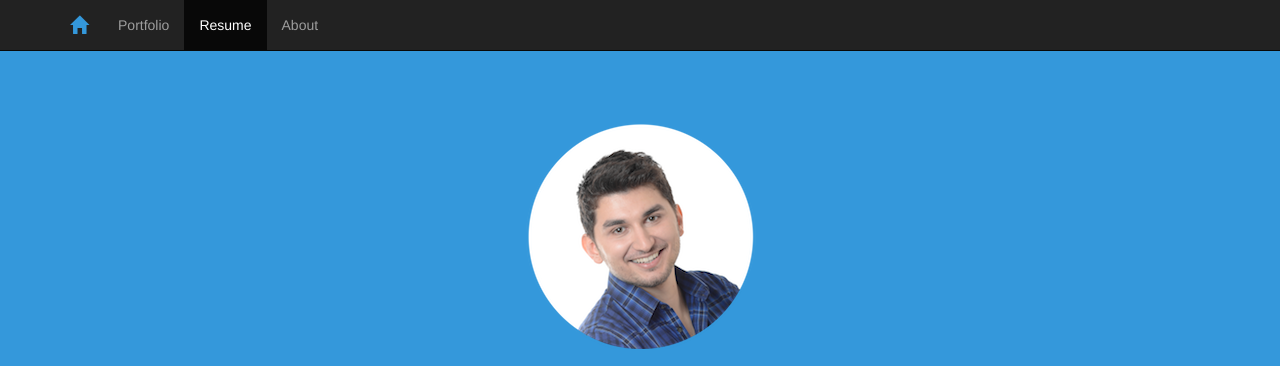
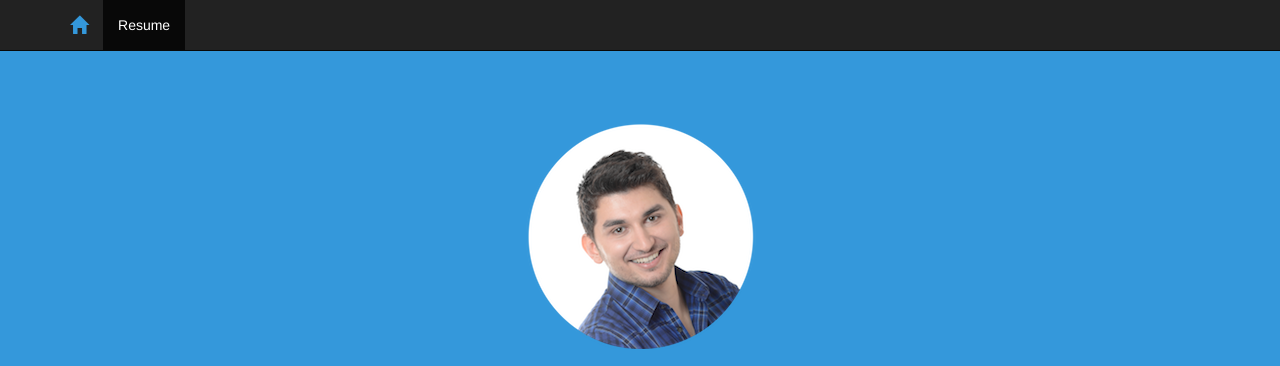
Before and after one commit to robertozimek/robertozimek.github.io, a plain HTML site: page index.html in a window 1280 px wide. Shown: the top 366 px of the page. Drawn offline with nearby package versions, Linux system fonts and the light colour scheme; a web font is replaced by a local one.

Commit message:
updated menu items

```diff
--- a/index.html
+++ b/index.html
@@ -35,9 +35,7 @@
           </div>
           <div class="collapse navbar-collapse ">
             <ul class="nav navbar-nav">
-              <li><a data-scroll href="#portfolio" class="smoothScroll">Portfolio</a></li>
         			<li><a data-scroll href="#resume" class="smoothScroll">Resume</a></li>
-        			<li><a data-scroll href="#about" class="smoothScroll">About</a></li>
           </div>
         </div>
       </div>
```
